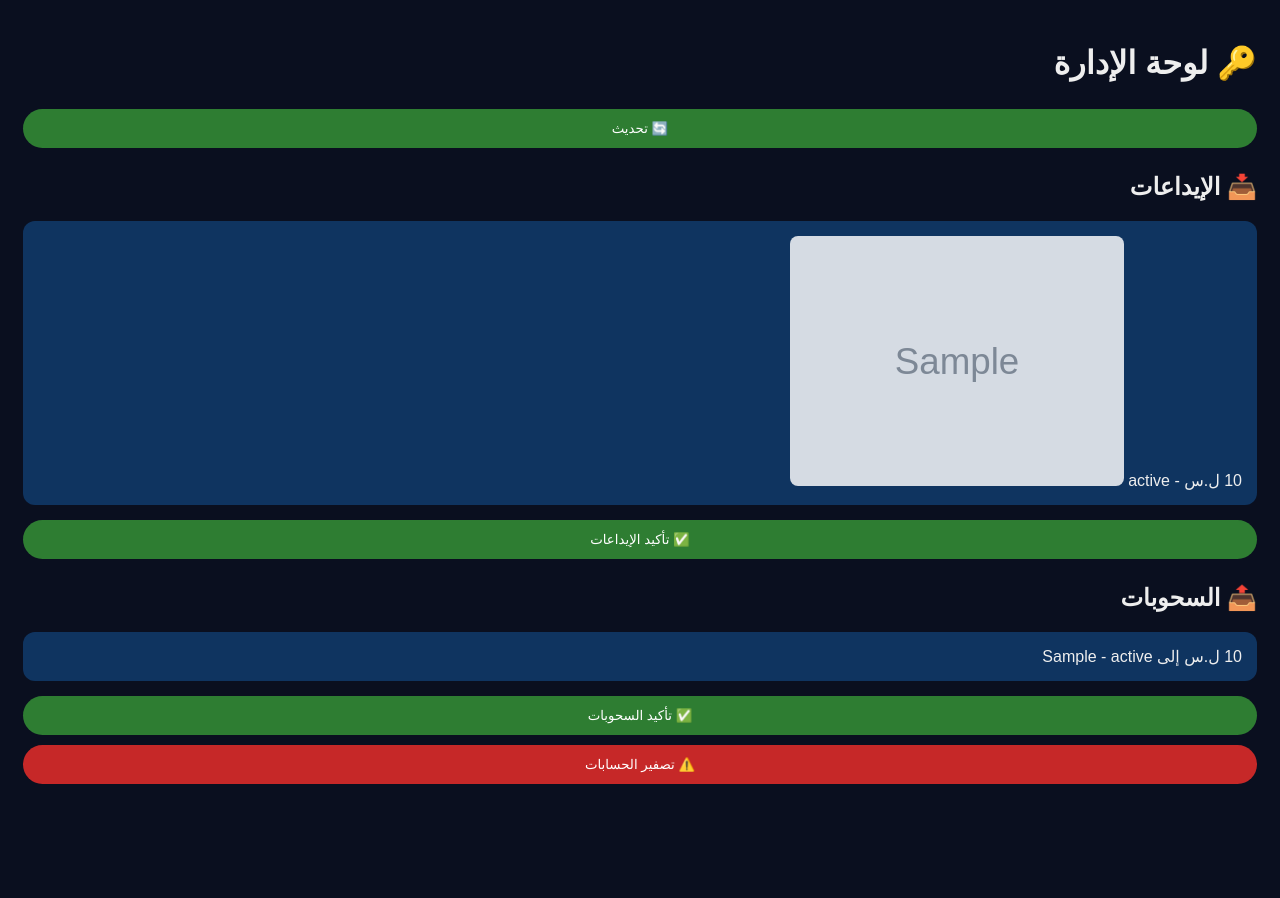
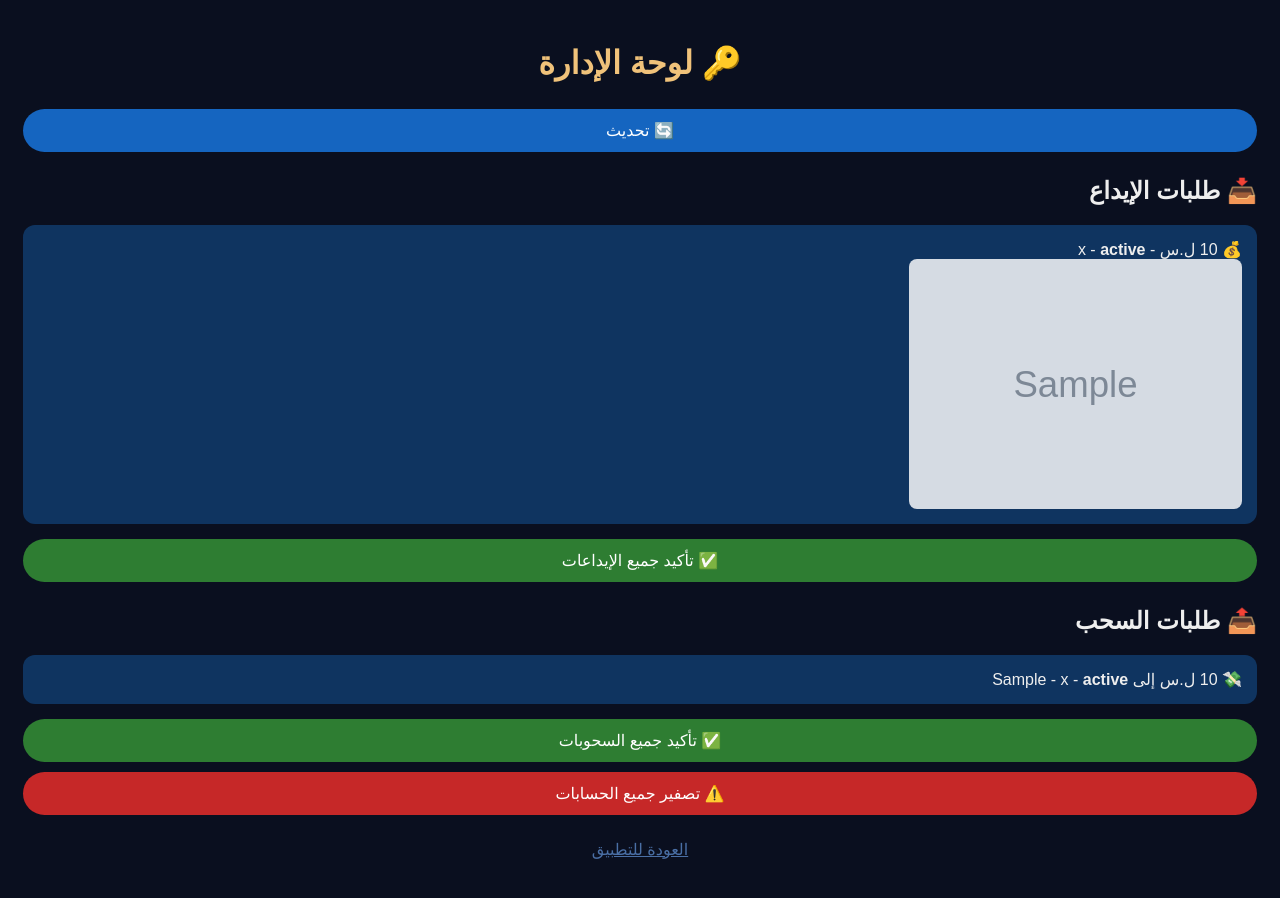
Before and after one commit to hafezsalahali9-stack/Looo, a Flask app: page /admin in a window 1280 px wide. Before the commit the page ends 784 px from the top, so only its background shows below. Run offline with Flask 3, Linux system fonts and the light colour scheme; tables that the repository leaves empty hold one stand-in row (values such as "Sample post"); grey boxes marked "Sample" are stand-in pictures.

Commit message:
Update admin.html

```diff
--- a/templates/admin.html
+++ b/templates/admin.html
@@ -2,47 +2,73 @@
 <html lang="ar" dir="rtl">
 <head>
     <meta charset="UTF-8">
-    <title>إدارة يانصيب iChansy</title>
+    <title>لوحة الإدارة - يانصيب iChansy</title>
     <style>
         body { font-family: Arial; background: #0a0f1f; color: #eee; padding: 15px; }
+        h1 { color: #f0c27a; text-align: center; }
         .card { background: #0f3460; padding: 15px; border-radius: 12px; margin: 10px 0; }
-        .card img { max-width: 100%; max-height: 250px; border-radius: 8px; }
-        button { background: #2e7d32; color: white; border: none; padding: 12px; border-radius: 25px; width: 100%; margin: 5px 0; cursor: pointer; }
+        .card img { max-width: 100%; max-height: 250px; border-radius: 8px; display: block; }
+        button { background: #2e7d32; color: white; border: none; padding: 12px; border-radius: 25px; width: 100%; margin: 5px 0; cursor: pointer; font-size: 16px; }
         .btn-red { background: #c62828; }
+        .btn-blue { background: #1565c0; }
     </style>
 </head>
 <body>
     <h1>🔑 لوحة الإدارة</h1>
-    <button onclick="loadAll()">🔄 تحديث</button>
-    <h2>📥 الإيداعات</h2>
-    <div id="deps"></div>
-    <button onclick="approve('/admin/approve-deposits')">✅ تأكيد الإيداعات</button>
-    <h2>📤 السحوبات</h2>
-    <div id="wits"></div>
-    <button onclick="approve('/admin/approve-withdrawals')">✅ تأكيد السحوبات</button>
-    <button class="btn-red" onclick="resetUsers()">⚠️ تصفير الحسابات</button>
+    <button class="btn-blue" onclick="loadAll()">🔄 تحديث</button>
+
+    <h2>📥 طلبات الإيداع</h2>
+    <div id="deposits"></div>
+    <button onclick="approve('/admin/approve-deposits')">✅ تأكيد جميع الإيداعات</button>
+
+    <h2>📤 طلبات السحب</h2>
+    <div id="withdrawals"></div>
+    <button onclick="approve('/admin/approve-withdrawals')">✅ تأكيد جميع السحوبات</button>
+
+    <button class="btn-red" onclick="resetUsers()">⚠️ تصفير جميع الحسابات</button>
+
+    <p style="text-align:center; margin-top:20px;"><a href="/" style="color:#4a6fa5;">العودة للتطبيق</a></p>
 
     <script>
-        async function api(url, m='GET', b=null) {
-            const o = {method:m, headers:{'Content-Type':'application/json'}};
-            if(b) o.body = JSON.stringify(b);
-            const r = await fetch(url, o);
-            return await r.json();
+        async function api(url, method = 'GET', body = null) {
+            const opts = { method, headers: { 'Content-Type': 'application/json' } };
+            if (body) opts.body = JSON.stringify(body);
+            const res = await fetch(url, opts);
+            return await res.json();
         }
+
         async function loadAll() {
             const deps = await api('/api/admin/deposits');
-            document.getElementById('deps').innerHTML = deps.length===0 ? '<p>لا توجد</p>' : deps.map(d=>`<div class="card">${d.amount} ل.س - ${d.status} ${d.image?`<img src="${d.image}">`:''}</div>`).join('');
+            document.getElementById('deposits').innerHTML = deps.length === 0
+                ? '<p>لا توجد طلبات</p>'
+                : deps.map(d => `<div class="card">
+                    💰 ${d.amount} ل.س - ${d.timestamp} - <strong>${d.status}</strong>
+                    ${d.image ? `<img src="${d.image}" alt="إيصال">` : ''}
+                </div>`).join('');
+
             const wits = await api('/api/admin/withdrawals');
-            document.getElementById('wits').innerHTML = wits.length===0 ? '<p>لا توجد</p>' : wits.map(w=>`<div class="card">${w.amount} ل.س إلى ${w.account} - ${w.status}</div>`).join('');
+            document.getElementById('withdrawals').innerHTML = wits.length === 0
+                ? '<p>لا توجد طلبات</p>'
+                : wits.map(w => `<div class="card">
+                    💸 ${w.amount} ل.س إلى ${w.account} - ${w.timestamp} - <strong>${w.status}</strong>
+                </div>`).join('');
         }
-        async function approve(url) { if(confirm('تأكيد؟')) { const d=await api(url,'POST'); alert(d.message); loadAll(); } }
-        async function resetUsers() {
-            const pw = prompt('كلمة المرور:');
-            if(!pw) return;
-            const d = await api('/api/admin/reset_users','POST',{password:pw});
-            alert(d.message||d.error);
+
+        async function approve(url) {
+            if (!confirm('تأكيد العملية؟')) return;
+            const d = await api(url, 'POST');
+            alert(d.message);
             loadAll();
         }
+
+        async function resetUsers() {
+            const pw = prompt('أدخل كلمة المرور لتصفير الحسابات:');
+            if (!pw) return;
+            const d = await api('/api/admin/reset_users', 'POST', { password: pw });
+            alert(d.message || d.error);
+            loadAll();
+        }
+
         loadAll();
     </script>
 </body>
```
